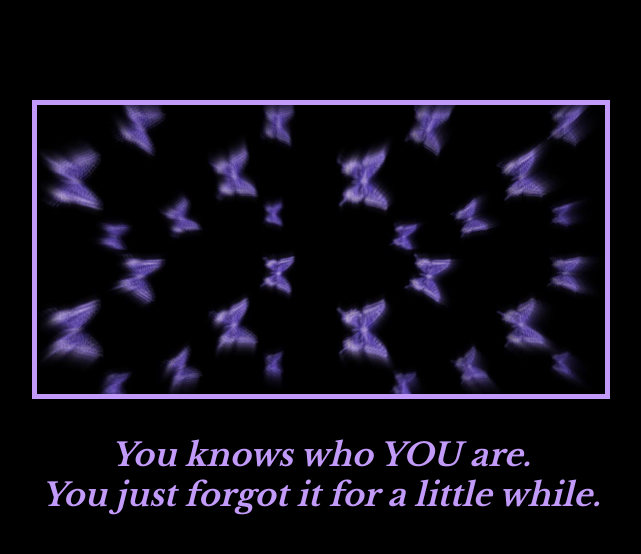
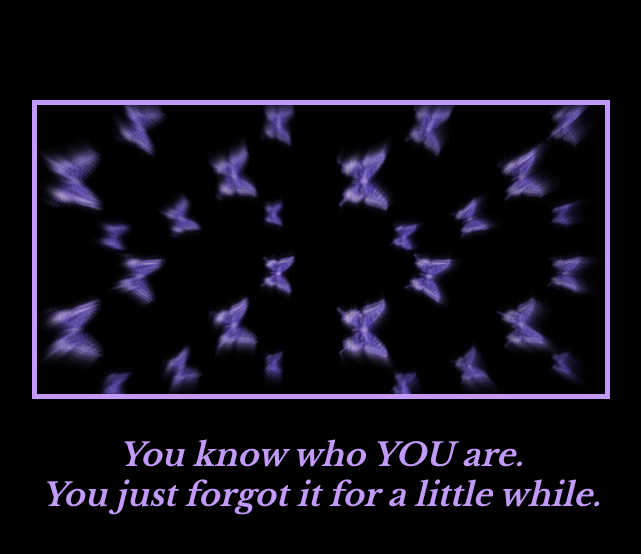
Before and after one commit to soundes0/knowwhoyouare.html, a plain HTML site: page index.html in a window 1280 px wide. Shown: the whole page, without its empty margins (319-960 px from the left). Drawn offline with nearby package versions, Linux system fonts and the light colour scheme.

Commit message:
Update index.html

```diff
--- a/index.html
+++ b/index.html
@@ -34,7 +34,7 @@ But it must have the following features:
 
   </h1>
   <p>
-    You knows who YOU are.<br/> You just forgot it for a little while.
+    You know who YOU are.<br/> You just forgot it for a little while.
   </p>
 </div>
 
```
